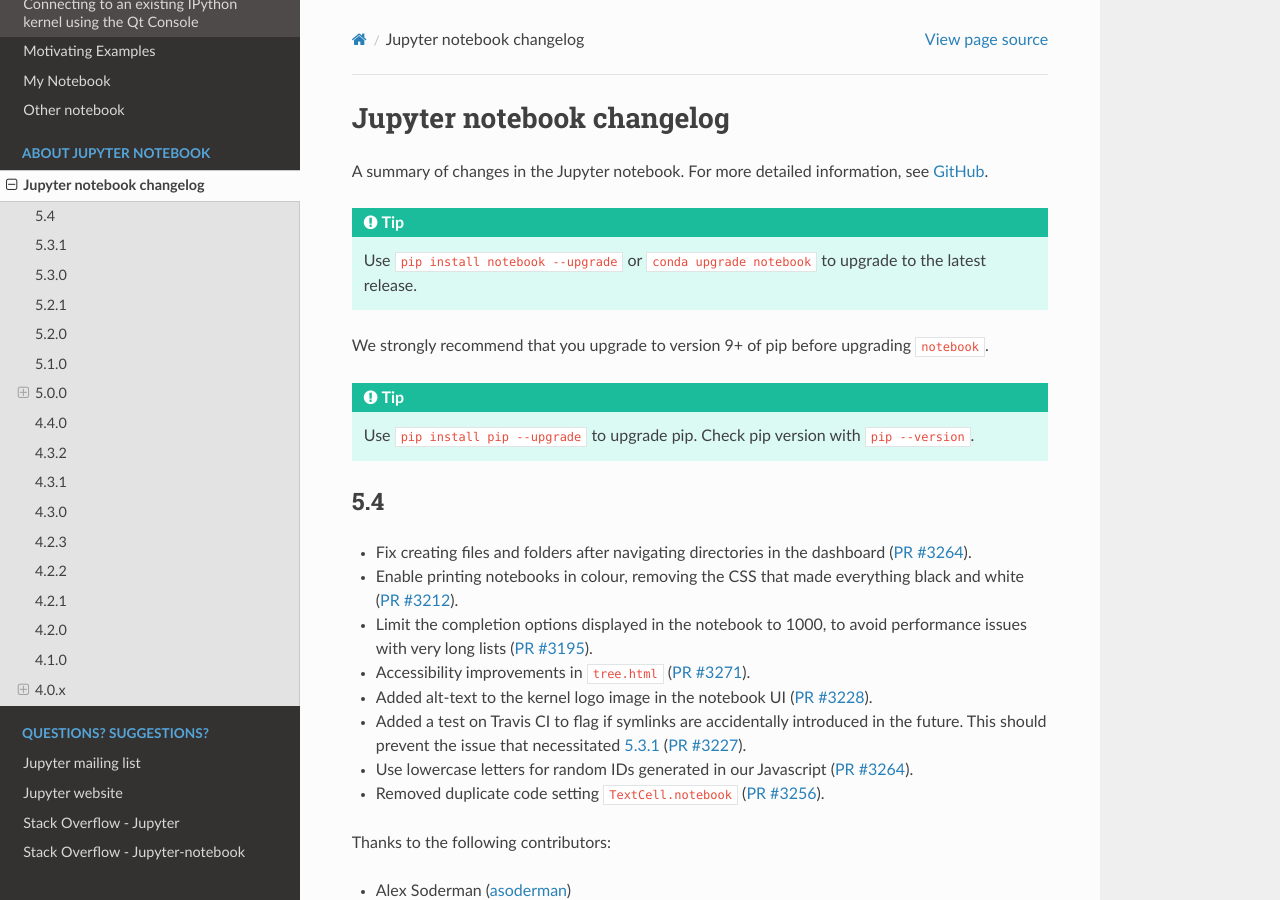
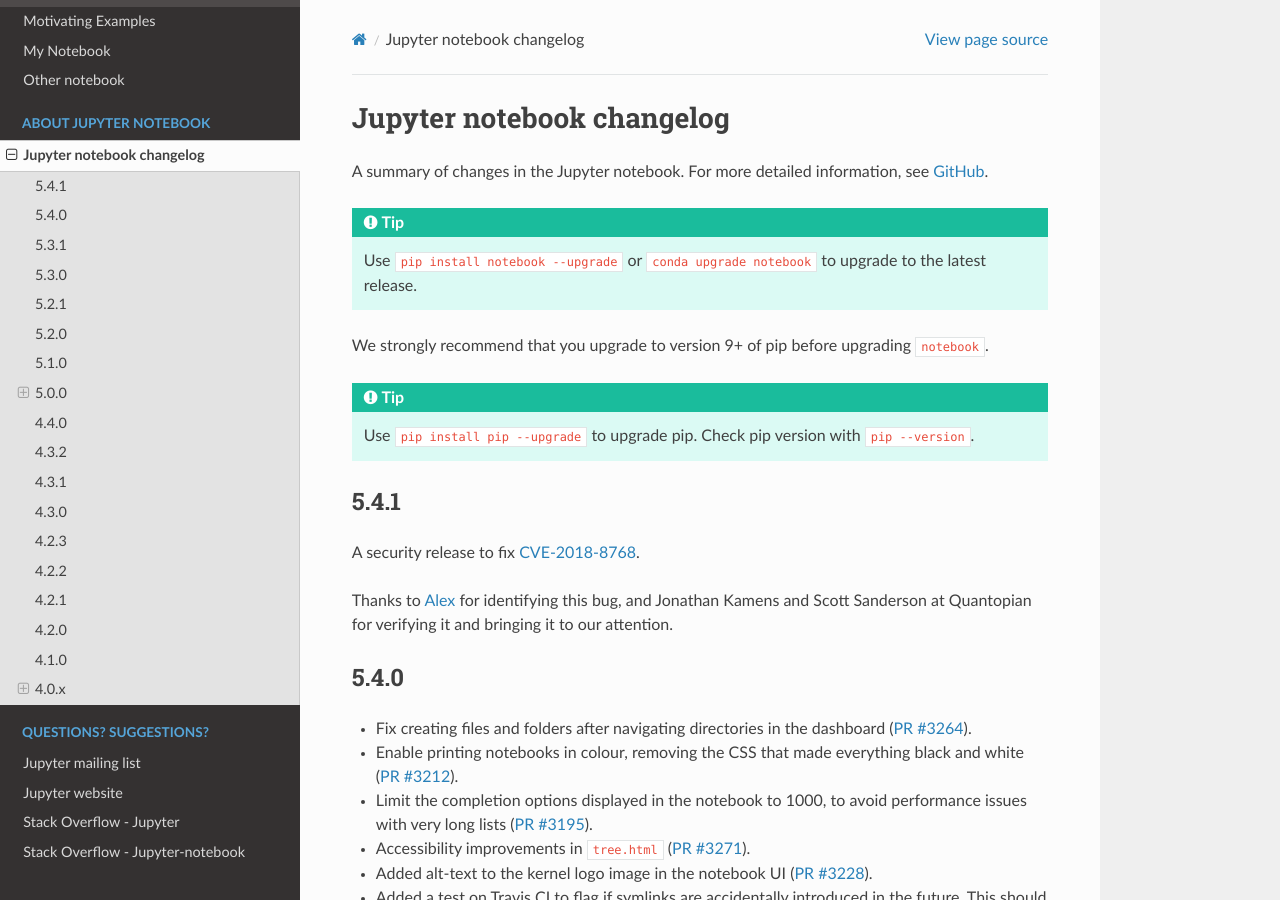
Before and after one commit to jupyter/nbclassic, a Sphinx documentation site: the page built from docs/source/changelog.rst, in a window 1280 px wide and 900 px high. Built offline with Sphinx 7.4.7 and the Read the Docs theme 2.0.0, drawn with Linux system fonts in a browser that asks for light colours; pages that are not in the unit, such as notebooks, are missing from menus; the version number could not be read and is left out.

Commit message:
Update changelog for 5.4.1

```diff
--- a/docs/source/changelog.rst
+++ b/docs/source/changelog.rst
@@ -21,10 +21,22 @@
     Use ``pip install pip --upgrade`` to upgrade pip. Check pip version with
     ``pip --version``.
 
-.. _release-5.4:
+.. _release-5.4.1:
 
-5.4
----
+5.4.1
+-----
+
+A security release to fix `CVE-2018-8768
+<http://cve.mitre.org/cgi-bin/cvename.cgi?name=CVE-2018-8768>`_.
+
+Thanks to `Alex <https://hackerone.com/pisarenko>`__ for identifying this bug,
+and Jonathan Kamens and Scott Sanderson at Quantopian for verifying it and
+bringing it to our attention.
+
+.. _release-5.4.0:
+
+5.4.0
+-----
 
 - Fix creating files and folders after navigating directories in the dashboard
   (:ghpull:`3264`).
```
